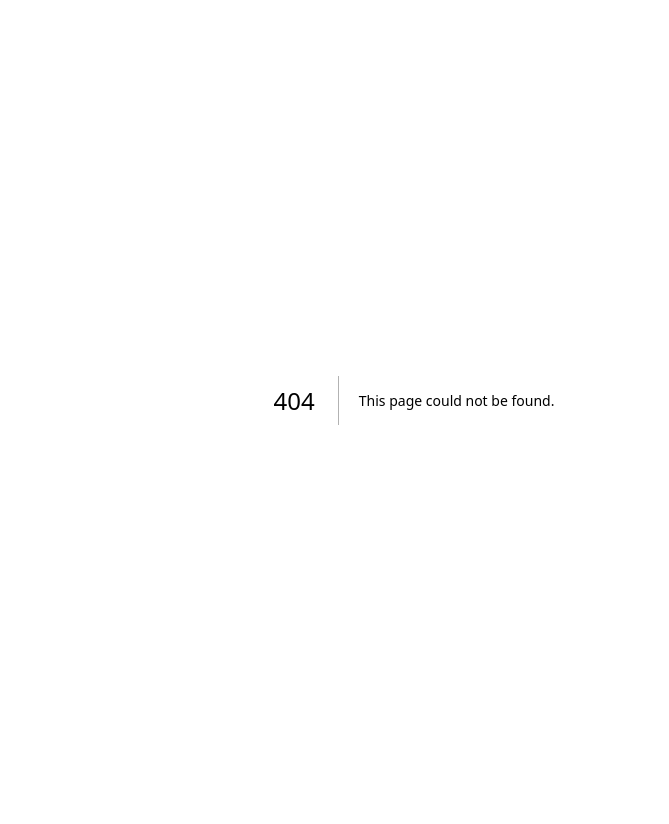
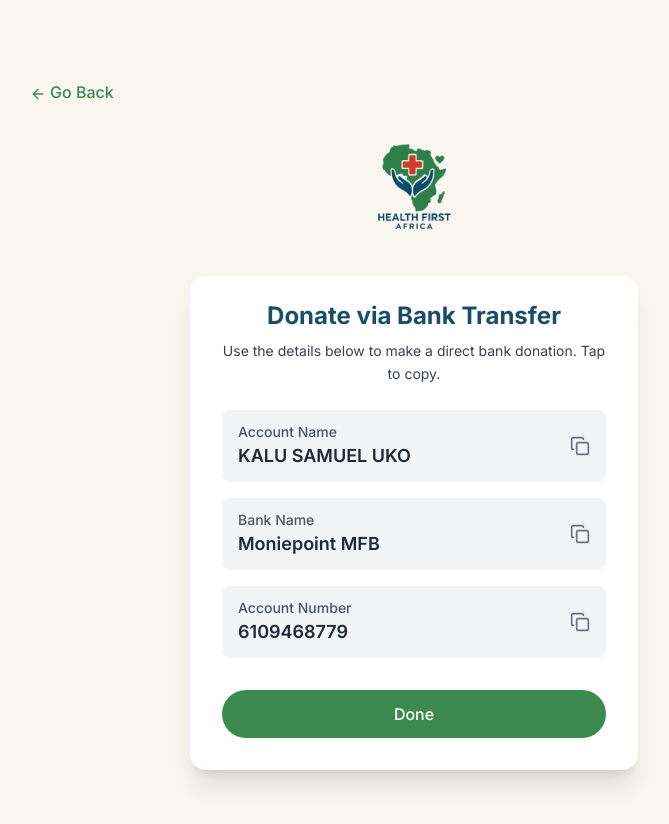
Before and after one commit to thelouisgram/healthfirstafrica, a Next.js app: page /payment in a window 1280 px wide. Before the commit this address had no page. Shown: the top 824 px of the page, without its empty margins (226-895 px from the left). Before the commit the page ends 800 px from the top, so only its background shows below. Built offline with nearby package versions, Linux system fonts and the light colour scheme.

Commit message:
final changes

```diff
--- a/src/app/donate/page.tsx
+++ b/src/app/donate/page.tsx
@@ -1,6 +1,7 @@
 "use client";
 
 import { useState } from "react";
+import { useRouter } from "next/navigation";
 import Link from "next/link";
 import Image from "next/image";
 import { motion } from "framer-motion";
@@ -9,29 +10,28 @@ export default function Donate() {
   const [name, setName] = useState("");
   const [email, setEmail] = useState("");
   const [amount, setAmount] = useState("");
+  const router = useRouter();
 
   const handleSubmit = (e: React.FormEvent) => {
     e.preventDefault();
+    const numericAmount = parseFloat(amount);
 
-    const numericAmount = parseFloat(amount);
-    if (!name || !email || !numericAmount || numericAmount < 4000) {
-      alert(
-        "Please enter a valid name, email, and an amount of at least ₦4000."
-      );
+    if (!name || !email || !numericAmount ) {
+      alert("Please enter a valid name, email, and amount.");
       return;
     }
 
-    console.log({ name, email, amount: numericAmount });
-    alert("Thank you for your willingness to donate! We’ll be in touch.");
-
-    setName("");
-    setEmail("");
-    setAmount("");
+    // Redirect with query params
+    router.push(
+      `/payment?name=${encodeURIComponent(name)}&email=${encodeURIComponent(
+        email
+      )}&amount=${encodeURIComponent(amount)}`
+    );
   };
 
   return (
     <section className="bg-[#F9F5EF] py-20 px-4 md:px-8 lg:px-16">
-      <div className="max-w-3xl mx-auto relative">
+      <div className="max-w-3xl mx-auto">
         {/* Back to Home */}
         <motion.div
           initial={{ opacity: 0, y: 10 }}
@@ -47,7 +47,7 @@ export default function Donate() {
           </Link>
         </motion.div>
 
-        {/* LOGO + NGO NAME */}
+        {/* Logo */}
         <Link href="/" className="flex flex-col items-center mb-10">
           <Image
             src="/logo.png"
@@ -58,7 +58,6 @@ export default function Donate() {
           />
         </Link>
 
-        {/* Animated Section */}
         <motion.div
           initial={{ opacity: 0, y: 80 }}
           whileInView={{ opacity: 1, y: 0 }}
@@ -99,7 +98,7 @@ export default function Donate() {
                 type="email"
                 value={email}
                 onChange={(e) => setEmail(e.target.value)}
-                placeholder="yourname@example.com"
+                placeholder="you@example.com"
                 className="w-full px-4 py-3 rounded-lg border border-gray-300 focus:outline-none focus:ring-2 focus:ring-[#194E6B]"
                 required
               />
@@ -113,18 +112,17 @@ export default function Donate() {
                 type="number"
                 value={amount}
                 onChange={(e) => setAmount(e.target.value)}
-                placeholder="Enter amount"
+                placeholder="Enter Amount"
                 className="w-full px-4 py-3 rounded-lg border border-gray-300 focus:outline-none focus:ring-2 focus:ring-[#194E6B]"
                 required
-                min={4000}
               />
             </div>
 
             <button
               type="submit"
-              className="bg-[#194E6B] hover:bg-[#12394E] text-white w-full py-3 text-lg font-semibold rounded-lg transition duration-300"
+              className="bg-[#194E6B] hover:bg-[#12394E] cursor-pointer text-white w-full py-3 text-lg font-semibold rounded-lg transition duration-300"
             >
-              Pay with Paystack
+              Proceed to Payment
             </button>
           </form>
         </motion.div>
--- /dev/null
+++ b/src/app/payment/page.tsx
@@ -0,0 +1,105 @@
+"use client";
+
+import { useState } from "react";
+import { CheckCircle, Copy, ArrowLeft } from "lucide-react";
+import { useRouter } from "next/navigation";
+import Link from "next/link";
+import Image from "next/image";
+import { motion } from "framer-motion";
+
+const bankDetails = [
+  { label: "Account Name", value: "KALU SAMUEL UKO" },
+  { label: "Bank Name", value: "Moniepoint MFB" },
+  { label: "Account Number", value: "6109468779" },
+];
+
+export default function PaymentPage() {
+  const [copiedField, setCopiedField] = useState("");
+  const router = useRouter();
+
+  const handleCopy = async (value: string, label: string) => {
+    await navigator.clipboard.writeText(value);
+    setCopiedField(label);
+    setTimeout(() => setCopiedField(""), 2000);
+  };
+
+  return (
+    <section className="bg-[#F9F5EF] py-20 px-4 md:px-8 lg:px-16 min-h-screen relative">
+      <div className="max-w-3xl mx-auto relative">
+        {/* Back to Home */}
+        <motion.div
+          initial={{ opacity: 0, y: 8 }}
+          animate={{ opacity: 1, y: 0 }}
+          transition={{ duration: 0.6 }}
+          className="mb-8"
+        >
+          <Link
+            href="/donate"
+            className="inline-block text-[#3C8A4E] font-medium hover:underline"
+          >
+            <ArrowLeft className="w-4 h-4 mr-1 inline" />
+            Go Back
+          </Link>
+        </motion.div>
+
+        {/* Logo */}
+        <Link href="/" className="flex flex-col items-center mb-10">
+          <Image
+            src="/logo.png"
+            alt="NGO Logo"
+            width={100}
+            height={100}
+            className="rounded-full object-contain"
+          />
+        </Link>
+
+        {/* Content Card */}
+        <motion.div
+          initial={{ opacity: 0, y: 40 }}
+          animate={{ opacity: 1, y: 0 }}
+          transition={{ duration: 0.8 }}
+          className="bg-white w-full max-w-md mx-auto p-8 pt-6 rounded-2xl shadow-xl text-center"
+        >
+          <h2 className="text-2xl font-bold text-[#194E6B] mb-2">
+            Donate via Bank Transfer
+          </h2>
+          <p className="text-[#374151] mb-6 text-sm leading-relaxed">
+            Use the details below to make a direct bank donation. Tap to copy.
+          </p>
+
+          <div className="space-y-4 text-left">
+            {bankDetails.map(({ label, value }) => (
+              <div
+                key={label}
+                className="flex items-center justify-between bg-gray-100 px-4 py-3 rounded-lg"
+              >
+                <div>
+                  <p className="text-sm font-medium text-gray-600">{label}</p>
+                  <p className="text-lg font-semibold text-gray-800">{value}</p>
+                </div>
+                <button
+                  onClick={() => handleCopy(value, label)}
+                  aria-label={`Copy ${label}`}
+                  className="text-gray-500 hover:text-[#194E6B] transition"
+                >
+                  {copiedField === label ? (
+                    <CheckCircle className="w-5 h-5 text-green-500" />
+                  ) : (
+                    <Copy className="w-5 h-5" />
+                  )}
+                </button>
+              </div>
+            ))}
+          </div>
+
+          <button
+            onClick={() => router.push("/thanks")}
+            className="mt-8 w-full bg-[#3C8A4E] cursor-pointer hover:bg-[#2e6b39] text-white py-3 rounded-full font-medium transition"
+          >
+            Done
+          </button>
+        </motion.div>
+      </div>
+    </section>
+  );
+}
--- /dev/null
+++ b/src/app/thanks/page.tsx
@@ -0,0 +1,64 @@
+"use client";
+
+import Link from "next/link";
+import Image from "next/image";
+import { motion } from "framer-motion";
+import { CheckCircle } from "lucide-react";
+
+export default function ThankYou() {
+  return (
+    <section className="bg-[#F9F5EF] py-20 px-4 md:px-8 lg:px-16 min-h-screen">
+      <div className="max-w-3xl mx-auto">
+        {/* Back to Home */}
+        <motion.div
+          initial={{ opacity: 0, y: 8 }}
+          animate={{ opacity: 1, y: 0 }}
+          transition={{ duration: 0.6 }}
+          className="mb-8"
+        >
+          <Link
+            href="/"
+            className="inline-block text-[#3C8A4E] font-medium hover:underline"
+          >
+            ← Back to Home
+          </Link>
+        </motion.div>
+
+        {/* Logo */}
+        <Link href="/" className="flex flex-col items-center mb-10">
+          <Image
+            src="/logo.png"
+            alt="NGO Logo"
+            width={100}
+            height={100}
+            className="rounded-full object-contain"
+          />
+        </Link>
+
+        {/* Message Card */}
+        <motion.div
+          initial={{ opacity: 0, y: 40 }}
+          animate={{ opacity: 1, y: 0 }}
+          transition={{ duration: 0.8 }}
+          className="bg-white w-full max-w-md mx-auto p-8 pt-6 rounded-2xl shadow-xl text-center"
+        >
+          <CheckCircle className="mx-auto mb-4 text-green-500 w-12 h-12" />
+          <h2 className="text-2xl font-bold text-[#194E6B] mb-3">
+            Thank You for Your Donation!
+          </h2>
+          <p className="text-[#374151] mb-6 text-sm leading-relaxed">
+            Your generosity makes a real impact. We&apos;re grateful for your support
+            in helping us reach more lives and create lasting change.
+          </p>
+
+          <Link
+            href="/"
+            className="inline-block mt-4 bg-[#3C8A4E] hover:bg-[#2e6b39] text-white py-3 px-6 rounded-full font-medium transition"
+          >
+            Return Home
+          </Link>
+        </motion.div>
+      </div>
+    </section>
+  );
+}
```
